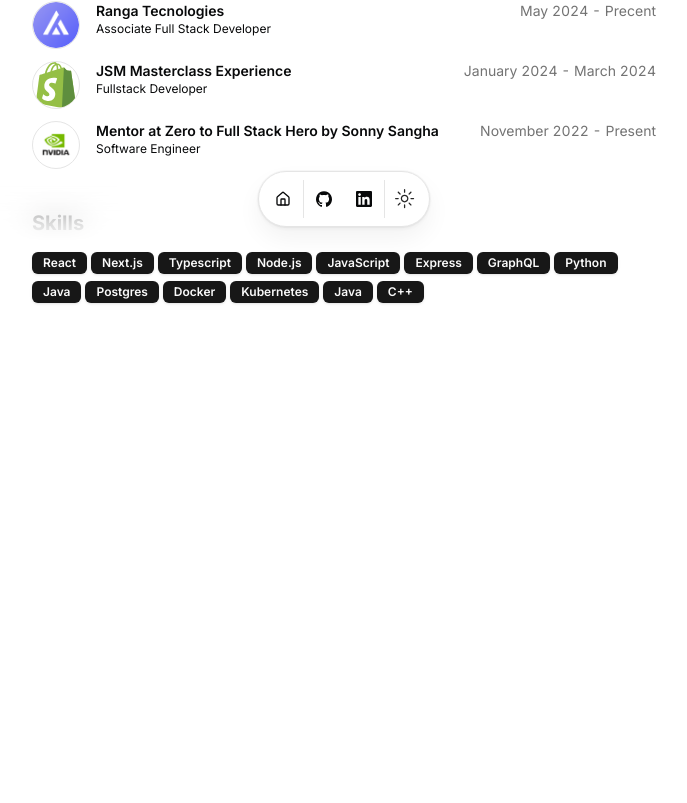
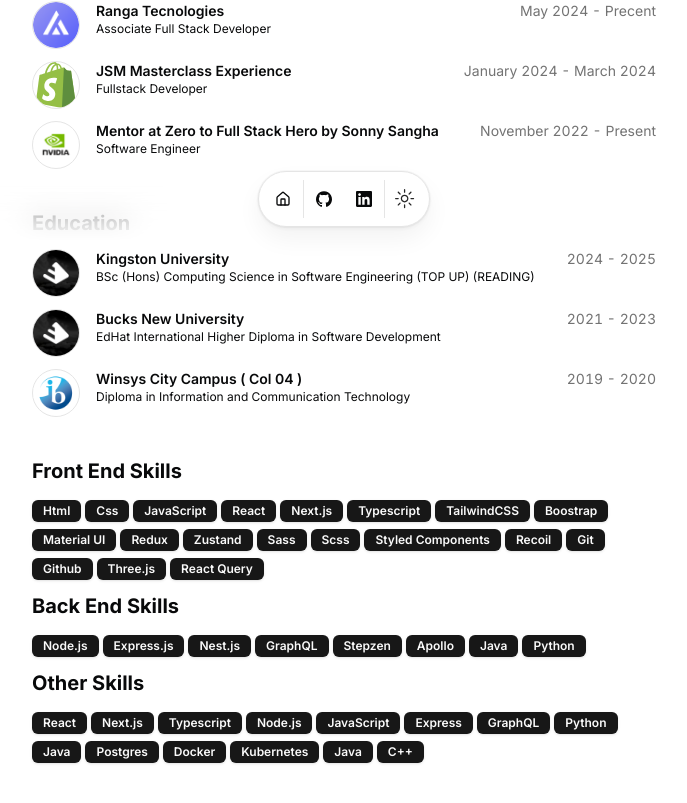
Before and after one commit to mhmd-aashik/me-portfolio, a Next.js app: page / in a window 1280 px wide. Shown: the part 557-1360 px from the top of the page, without its empty margins (296-983 px from the left). Before the commit the page ends 992 px from the top, so only its background shows below. Built offline with nearby package versions, Linux system fonts and the light colour scheme.

Commit message:
skool and skills

```diff
--- a/package.json
+++ b/package.json
@@ -36,7 +36,7 @@
   },
   "devDependencies": {
     "@tailwindcss/typography": "^0.5.13",
-    "@types/node": "^20",
+    "@types/node": "^22",
     "@types/react": "^18",
     "@types/react-dom": "^18",
     "eslint": "^8",
--- a/src/app/page.tsx
+++ b/src/app/page.tsx
@@ -6,7 +6,6 @@ import { ResumeCard } from "@/components/resume-card";
 import { Avatar, AvatarFallback, AvatarImage } from "@/components/ui/avatar";
 import { Badge } from "@/components/ui/badge";
 import { DATA } from "@/data/resume";
-import Link from "next/link";
 import Markdown from "react-markdown";
 
 const BLUR_FADE_DELAY = 0.04;
@@ -32,7 +31,11 @@ export default function Page() {
             </div>
             <BlurFade delay={BLUR_FADE_DELAY}>
               <Avatar className="size-28 border">
-                <AvatarImage alt={DATA.name} src={DATA.avatarUrl} className="scale-110 bg-white"/>
+                <AvatarImage
+                  alt={DATA.name}
+                  src={DATA.avatarUrl}
+                  className="scale-110 bg-white"
+                />
                 <AvatarFallback>{DATA.initials}</AvatarFallback>
               </Avatar>
             </BlurFade>
@@ -74,7 +77,7 @@ export default function Page() {
         </div>
       </section>
       {/* EDUCATION */}
-      {/* <section id="education">
+      <section id="education">
         <div className="flex min-h-0 flex-col gap-y-3">
           <BlurFade delay={BLUR_FADE_DELAY * 7}>
             <h2 className="text-xl font-bold">Education</h2>
@@ -96,16 +99,44 @@ export default function Page() {
             </BlurFade>
           ))}
         </div>
-      </section> */}
+      </section>
 
       {/* SKILLS */}
       <section id="skills">
         <div className="flex min-h-0 flex-col gap-y-3">
           <BlurFade delay={BLUR_FADE_DELAY * 9}>
-            <h2 className="text-xl font-bold">Skills</h2>
+            <h2 className="text-xl font-bold">Front End Skills</h2>
           </BlurFade>
           <div className="flex flex-wrap gap-1">
-            {DATA.skills.map((skill, id) => (
+            {DATA.frontEndSkills.map((skill, id) => (
+              <BlurFade key={skill} delay={BLUR_FADE_DELAY * 10 + id * 0.05}>
+                <Badge key={skill}>{skill}</Badge>
+              </BlurFade>
+            ))}
+          </div>
+        </div>
+
+        {/* BACKEND SKILLS */}
+        <div className="flex min-h-0 flex-col gap-y-3 mt-3">
+          <BlurFade delay={BLUR_FADE_DELAY * 9}>
+            <h2 className="text-xl font-bold">Back End Skills</h2>
+          </BlurFade>
+          <div className="flex flex-wrap gap-1">
+            {DATA.backEndSkills.map((skill, id) => (
+              <BlurFade key={skill} delay={BLUR_FADE_DELAY * 10 + id * 0.05}>
+                <Badge key={skill}>{skill}</Badge>
+              </BlurFade>
+            ))}
+          </div>
+        </div>
+
+        {/* OTHER SKILLS */}
+        <div className="flex min-h-0 flex-col gap-y-3 mt-3">
+          <BlurFade delay={BLUR_FADE_DELAY * 9}>
+            <h2 className="text-xl font-bold">Other Skills</h2>
+          </BlurFade>
+          <div className="flex flex-wrap gap-1">
+            {DATA.otherSkills.map((skill, id) => (
               <BlurFade key={skill} delay={BLUR_FADE_DELAY * 10 + id * 0.05}>
                 <Badge key={skill}>{skill}</Badge>
               </BlurFade>
@@ -156,6 +187,8 @@ export default function Page() {
           </div>
         </div>
       </section> */}
+
+      {/* Contacts */}
       {/* <section id="contact">
         <div className="grid items-center justify-center gap-4 px-4 text-center md:px-6 w-full py-12">
           <BlurFade delay={BLUR_FADE_DELAY * 16}>
--- a/src/data/resume.tsx
+++ b/src/data/resume.tsx
@@ -13,7 +13,77 @@ export const DATA = {
 
   With a deep understanding of product management, I am passionate about leveraging technology to solve complex problems, transforming ideas into innovative, user-centric products. My holistic approach to development ensures seamless integration between front-end and back-end, creating exceptional digital experiences.`,
   avatarUrl: "/me.png",
-  skills: [
+  frontEndSkills: [
+    "Html",
+    "Css",
+    "JavaScript",
+    "React",
+    "Next.js",
+    "Typescript",
+    "TailwindCSS",
+    "Boostrap",
+    "Material UI",
+    "Redux",
+    "Zustand",
+    "Sass",
+    "Scss",
+    "Styled Components",
+    "Recoil",
+    "Git",
+    "Github",
+    "Three.js",
+    "React Query",
+  ],
+
+  backEndSkills: [
+    "Node.js",
+    "Express.js",
+    "Nest.js",
+    "GraphQL",
+    "Stepzen",
+    "Apollo",
+    "Java",
+    "Python",
+  ],
+  mobileSkills: ["React Native"],
+  dataBaseSkills: [
+    "Node.js",
+    "Express.js",
+    "Nest.js",
+    "GraphQL",
+    "Stepzen",
+    "Apollo",
+    "Java",
+    "Python",
+  ],
+
+  designSkills: [
+    "Node.js",
+    "Express.js",
+    "Nest.js",
+    "GraphQL",
+    "Stepzen",
+    "Apollo",
+    "Java",
+    "Python",
+  ],
+
+  ormSkills: [
+    "Node.js",
+    "Express.js",
+    "Nest.js",
+    "GraphQL",
+    "Stepzen",
+    "Apollo",
+    "Java",
+    "Python",
+  ],
+  packageSkills: ["npm"],
+  paymentSkills: ["Stripe"],
+  apiSkills: ["REST", "GraphQL"],
+  Auth: ["JWT", "OAuth"],
+  otherTools: ["Figma", "Adobe XD", "Photoshop", "Illustrator"],
+  otherSkills: [
     "React",
     "Next.js",
     "Typescript",
@@ -150,36 +220,29 @@ export const DATA = {
   ],
   education: [
     {
-      school: "Buildspace",
+      school: "Kingston University",
       href: "https://buildspace.so",
-      degree: "s3, s4, sf1, s5",
+      degree:
+        "BSc (Hons) Computing Science in Software Engineering (TOP UP) (READING)",
       logoUrl: "/buildspace.jpg",
-      start: "2023",
-      end: "2024",
+      start: "2024",
+      end: "2025",
     },
     {
-      school: "University of Waterloo",
-      href: "https://uwaterloo.ca",
-      degree: "Bachelor's Degree of Computer Science (BCS)",
-      logoUrl: "/waterloo.png",
-      start: "2016",
-      end: "2021",
+      school: "Bucks New University",
+      href: "https://buildspace.so",
+      degree: "EdHat International Higher Diploma in Software Development",
+      logoUrl: "/buildspace.jpg",
+      start: "2021",
+      end: "2023",
     },
     {
-      school: "Wilfrid Laurier University",
-      href: "https://wlu.ca",
-      degree: "Bachelor's Degree of Business Administration (BBA)",
-      logoUrl: "/laurier.png",
-      start: "2016",
-      end: "2021",
-    },
-    {
-      school: "International Baccalaureate",
+      school: "Winsys City Campus  ( Col 04 )",
       href: "https://ibo.org",
-      degree: "IB Diploma",
+      degree: "Diploma in Information and Communication Technology ",
       logoUrl: "/ib.png",
-      start: "2012",
-      end: "2016",
+      start: "2019",
+      end: "2020",
     },
   ],
   projects: [
```
Also changed, not shown: 1 other file (tests, documents, lock files or other folders).
